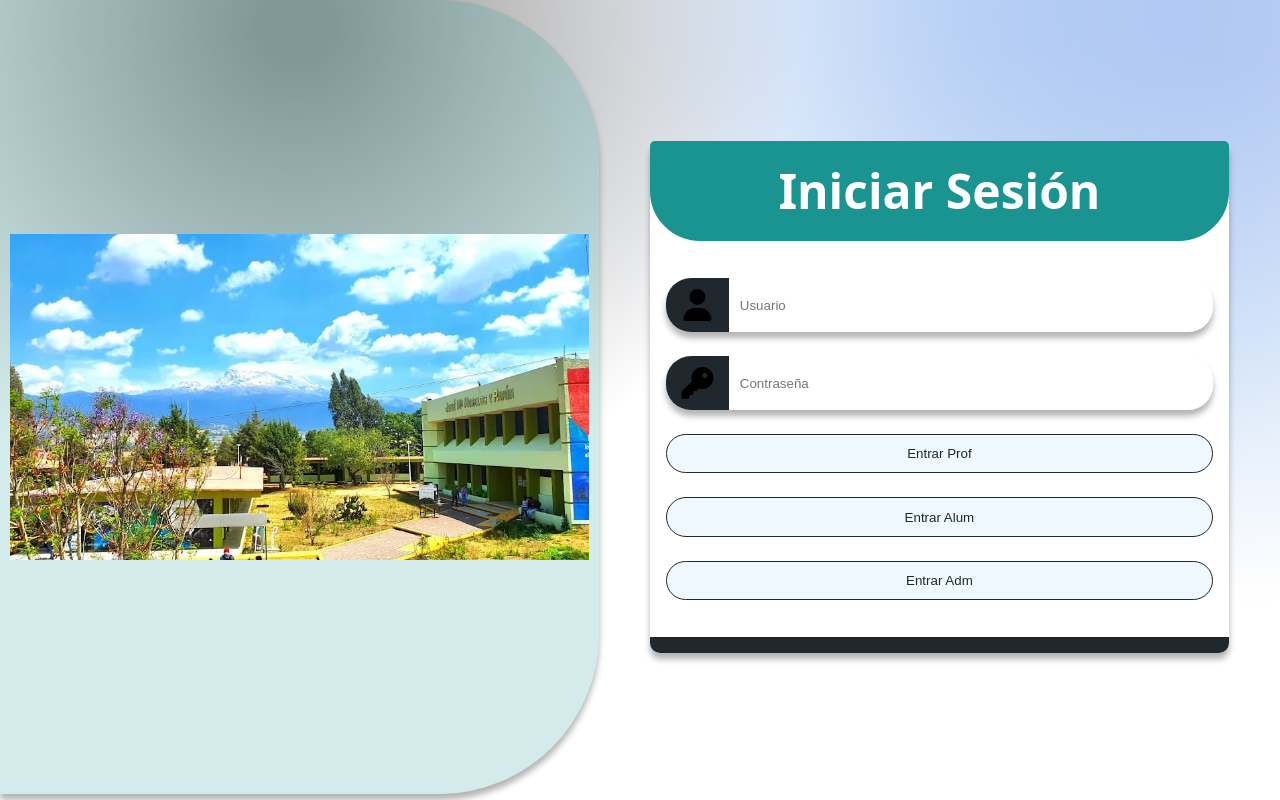
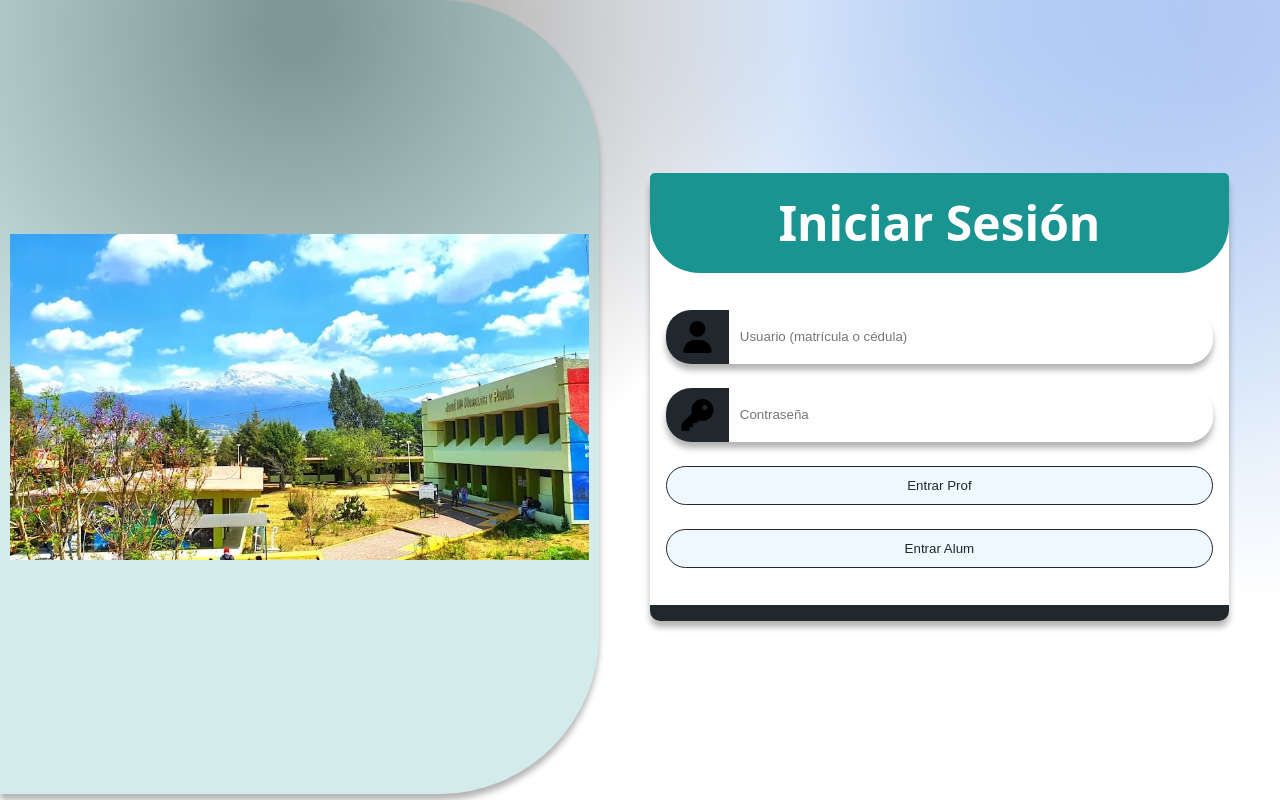
Before and after one commit to ramz0/TESync, a React (Vite) app: page /login in a window 1280 px wide. Built offline with nearby package versions, Linux system fonts and the light colour scheme.

Commit message:
deja de mamar pillo

```diff
--- a/src/pages/Login/Login.jsx
+++ b/src/pages/Login/Login.jsx
@@ -3,14 +3,13 @@ import { useState } from 'react';
 import { useNavigate } from 'react-router-dom';
 import { apiTesync } from '../../servicios/axios.js';
 
-import { faUser } from '@fortawesome/free-solid-svg-icons';
-import { faKey } from '@fortawesome/free-solid-svg-icons';
+import { faUser, faKey } from '@fortawesome/free-solid-svg-icons';
 
 import Input from '../../components/Input/Input';
 import teschaImage from '../../assets/tescha.jpg';
 
 export default function Login() {
-  const [matricula, setMatricula] = useState('');
+  const [usuario, setUsuario] = useState(''); // matrícula o cédula
   const [password, setPassword] = useState('');
   const [error, setError] = useState('');
   const navigate = useNavigate();
@@ -18,72 +17,94 @@ export default function Login() {
   const rutasApiTesync = {
     loginAlumno: 'http://localhost:3000/api/alumnos/login',
     loginProfesor: 'http://localhost:3000/api/maestros/login',
-  }
+  };
 
   const iniciarSesion = async (e, tipoUsuario) => {
     e.preventDefault();
+
+    if (!usuario || !password) {
+      setError('Debes llenar los campos');
+      return;
+    }
+
+    let endpoint = '';
+    let payload = {};
+
+    if (tipoUsuario === 'alumno') {
+      endpoint = rutasApiTesync.loginAlumno;
+      payload = { matricula: usuario, contraseña: password };
+    } else if (tipoUsuario === 'profesor') {
+      endpoint = rutasApiTesync.loginProfesor;
+      payload = { cedula: usuario, password: password };
+    } else {
+      setError('Tipo de usuario no válido');
+      return;
+    }
+
     try {
-      const endpoint = tipoUsuario === 'alumno'
-        ? rutasApiTesync.loginAlumno
-        : rutasApiTesync.loginProfesor;
+      const response = await apiTesync.post(endpoint, payload);
 
-      const response = await apiTesync.post(endpoint, { matricula, password });
-
-      if (response.data.success) {
-        navigate(`/${tipoUsuario.toLowerCase()}`);
+      if (response.status === 200) {
+        if (tipoUsuario === 'alumno') {
+          navigate('/alumno');
+        } else if (tipoUsuario === 'profesor') {
+          navigate('/profesor');
+        }
       } else {
         setError(response.data.message || 'Credenciales incorrectas');
       }
     } catch (error) {
-      setError(error.response?.data?.message || 'Error al conectar con el servidor');
-      console.error("Error:", error.response?.data);
+      setError(
+        error.response?.data?.error ||
+          error.response?.data?.message ||
+          'Error al conectar con el servidor'
+      );
+      console.error('Error en login:', error.response?.data || error.message);
     }
   };
 
   return (
-    <div className='flex-row-center login-container-custom'>
-      <div className='login-image-custom sombra'>
-        <img className='img-decoration' src={teschaImage} alt="img-escuela" />
+    <div className="flex-row-center login-container-custom">
+      <div className="login-image-custom sombra">
+        <img className="img-decoration" src={teschaImage} alt="img-escuela" />
       </div>
-      <form className='form-login flex-column'>
-        <h1 className='titulo-login'>Iniciar Sesión</h1>
+
+      <form className="form-login flex-column">
+        <h1 className="titulo-login">Iniciar Sesión</h1>
+
         {error && <div className="error-message">{error}</div>}
-        <main className='flex-column contenido-login'>
+
+        <main className="flex-column contenido-login">
           <Input
             icono={faUser}
-            tipo={"matricula"}
-            textoInterno={"Usuario"}
-            hacer={e => setMatricula(e.target.value)}
+            tipo="text"
+            textoInterno="Usuario (matrícula o cédula)"
+            hacer={e => setUsuario(e.target.value)}
           />
+
           <Input
             icono={faKey}
-            tipo={"password"}
-            textoInterno={"Contraseña"}
+            tipo="password"
+            textoInterno="Contraseña"
             hacer={e => setPassword(e.target.value)}
           />
 
           <button
-            className='boton-n2'
-            onClick={(e) => iniciarSesion(e, 'profesor')}
+            className="boton-n2"
+            onClick={e => iniciarSesion(e, 'profesor')}
           >
             Entrar Prof
           </button>
 
           <button
-            className='boton-n2'
-            onClick={(e) => iniciarSesion(e, 'alumno')}
+            className="boton-n2"
+            onClick={e => iniciarSesion(e, 'alumno')}
           >
             Entrar Alum
           </button>
+        </main>
 
-          <button
-            className='boton-n2'
-            onClick={(e) => iniciarSesion(e, 'admin')}
-          >
-            Entrar Adm
-          </button>
-        </main>
-        <footer className='footer-login'></footer>
+        <footer className="footer-login"></footer>
       </form>
     </div>
   );
```
